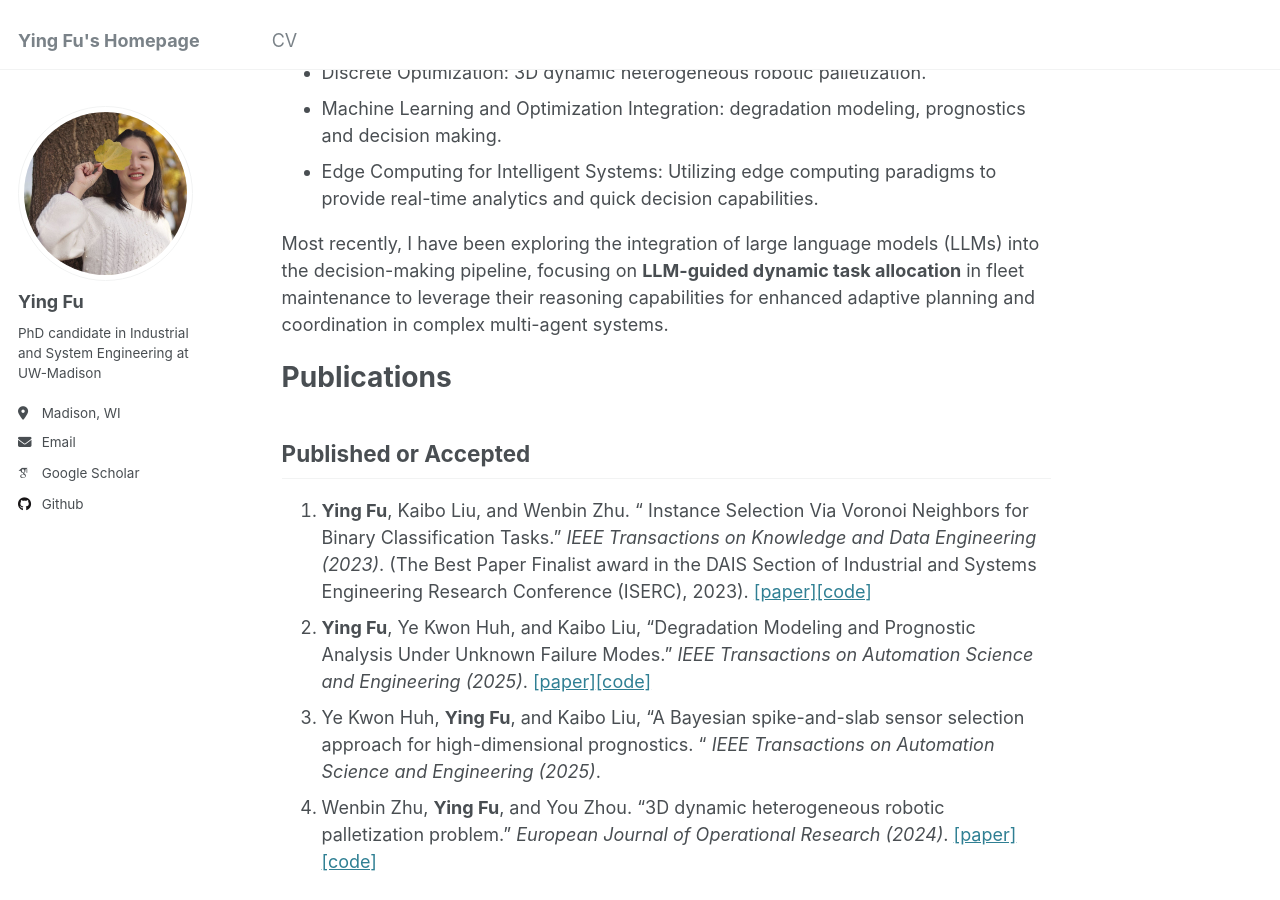
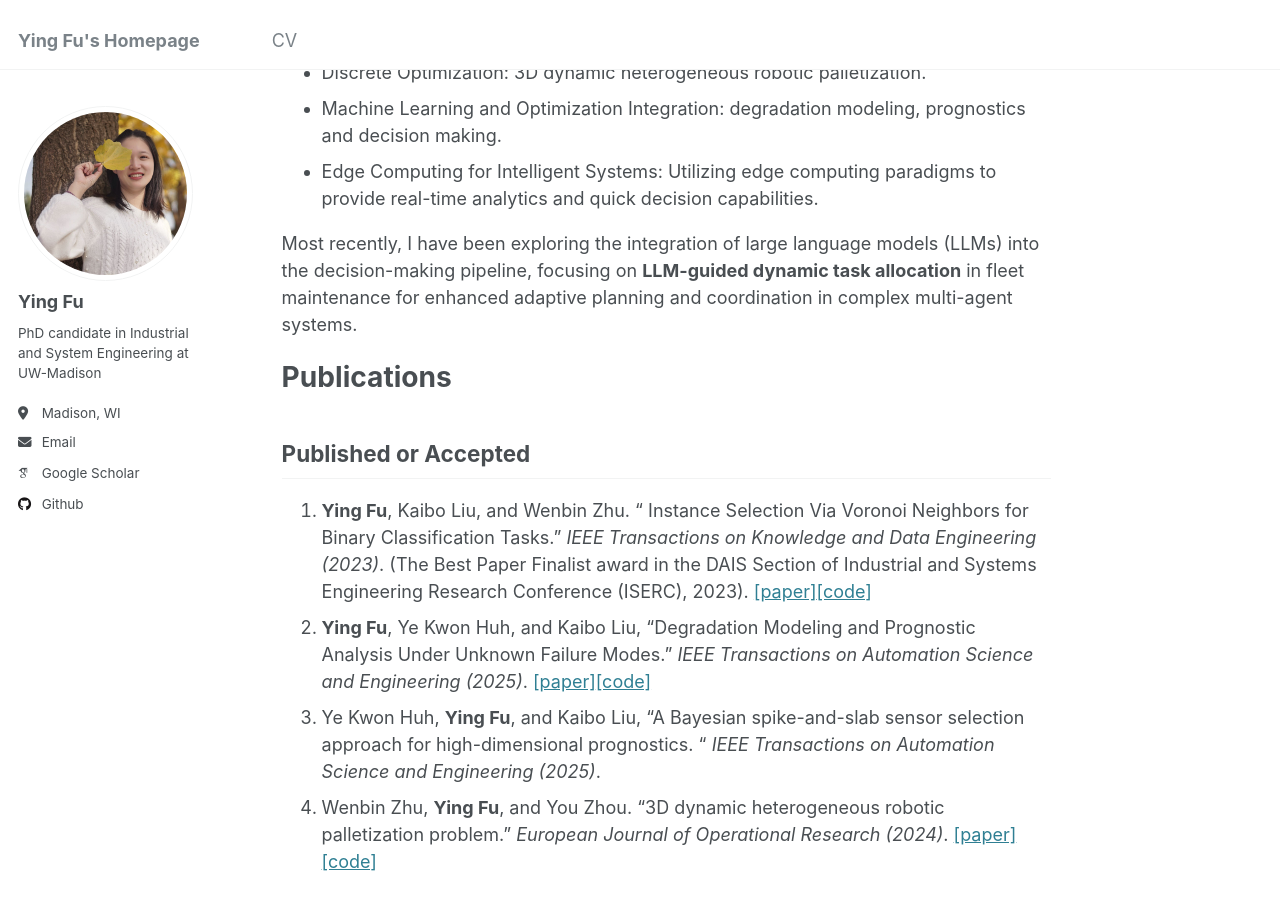
Before and after one commit to YingFuu/YingFuu.github.io, a Jekyll site: the page built from _pages/about.md, in a window 1280 px wide and 900 px high, scrolled down 489 px. Built offline with Jekyll 4.4.1, drawn with Linux system fonts in a browser that asks for light colours; some web fonts are replaced.

Commit message:
update about me

```diff
--- a/_pages/about.md
+++ b/_pages/about.md
@@ -20,7 +20,7 @@ My research focuses on developing advanced **machine learning**, including **rei
 - Machine Learning and Optimization Integration: degradation modeling, prognostics and decision making.
 - Edge Computing for Intelligent Systems: Utilizing edge computing paradigms to provide real-time analytics and quick decision capabilities.
 
-Most recently, I have been exploring the integration of large language models (LLMs) into the decision-making pipeline, focusing on **LLM-guided dynamic task allocation** in fleet maintenance to leverage their reasoning capabilities for enhanced adaptive planning and coordination in complex multi-agent systems.
+Most recently, I have been exploring the integration of large language models (LLMs) into the decision-making pipeline, focusing on **LLM-guided dynamic task allocation** in fleet maintenance for enhanced adaptive planning and coordination in complex multi-agent systems.
 
 # Publications
 
```
